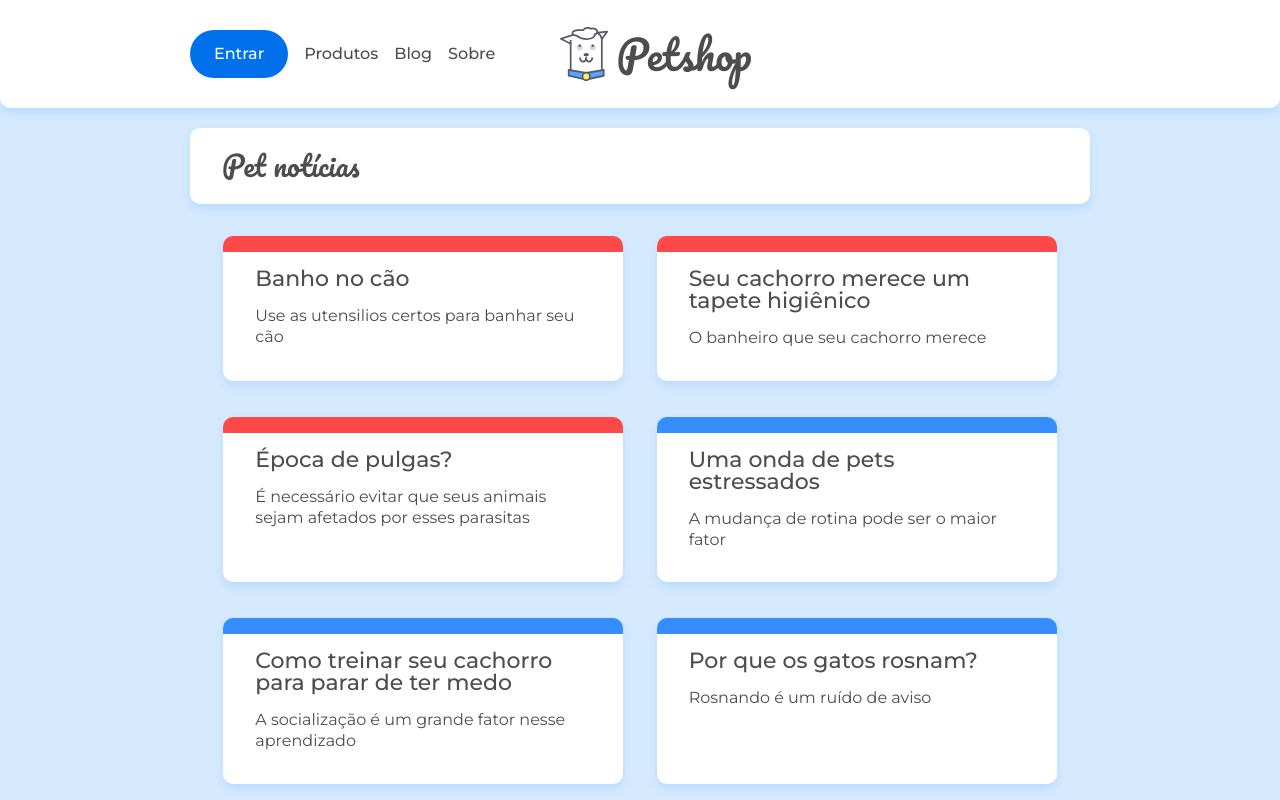
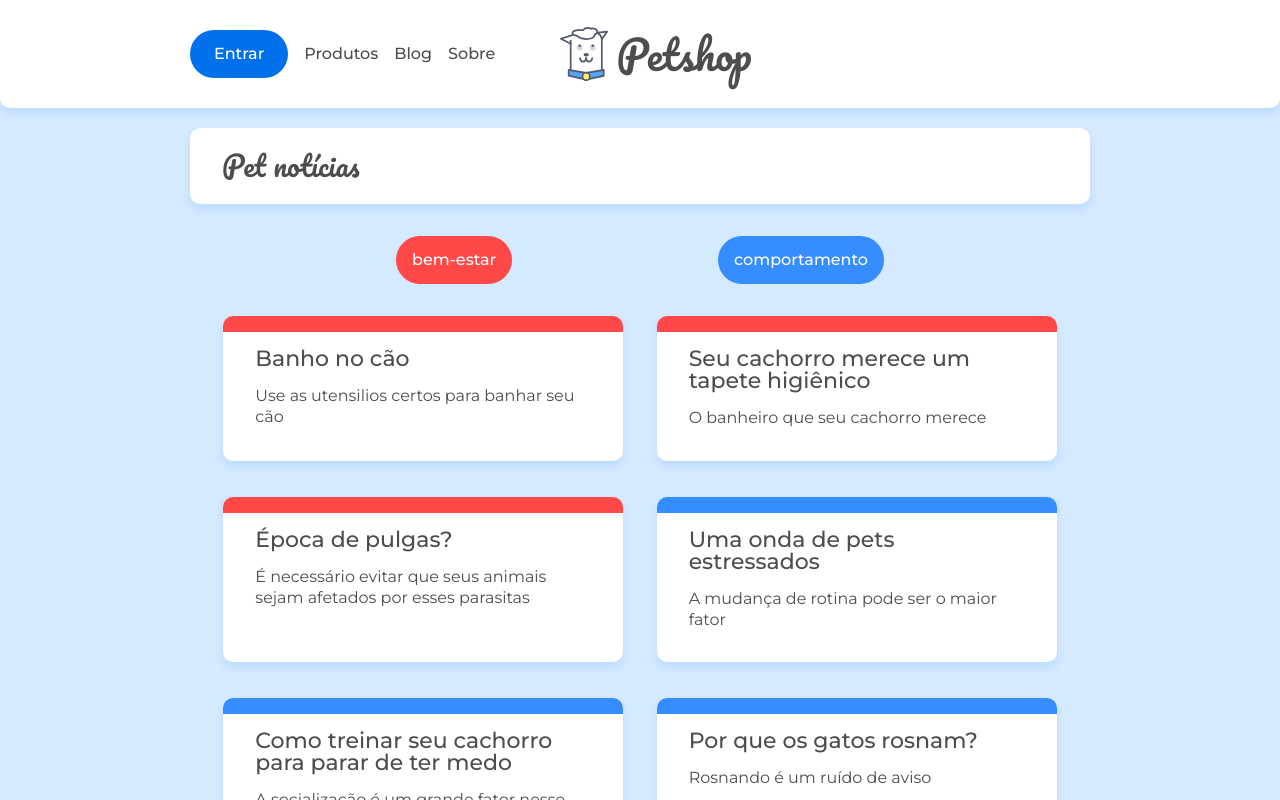
Before and after one commit to joaoeduardogomes/treino-react-js, a React (Create React App) app in the folder 03ReacRouter-SPA/petshop/: page / in a window 1280 px wide. Shown: the top 800 px of the page. Built offline with nearby package versions, Linux system fonts and the light colour scheme; data requests are answered from the project's data file.

Commit message:
React Router - finished lesson 4

```diff
--- a/03ReacRouter-SPA/petshop/src/App.jsx
+++ b/03ReacRouter-SPA/petshop/src/App.jsx
@@ -1,13 +1,13 @@
 // Usamos o React Router Dom em: https://www.npmjs.com/package/react-router-dom
 import React from 'react'
 import './assets/css/base/base.css'
-import { BrowserRouter as Router, Route, Routes } from 'react-router-dom';
+import { BrowserRouter as Router, Route, Routes } from 'react-router-dom'; //Routes é a forma nova do Switch
 
 import Home from './paginas/Home'
 import Sobre from './paginas/Sobre'
 import Pagina404 from './paginas/Pagina404'
 import Cabecalho from './components/Cabecalho'
-import Post from './paginas/post';
+import Post from './paginas/Post';
 
 function App() {
 
--- /dev/null
+++ b/03ReacRouter-SPA/petshop/src/components/ListaCategorias.jsx
@@ -0,0 +1,29 @@
+import React, {useState, useEffect} from 'react';
+import { Link } from 'react-router-dom';
+import {busca} from '../api/api';
+import '../assets/css/blog.css';
+
+const ListaCategorias = () => {
+
+    const[categorias, setCategorias] = useState([]);
+
+    useEffect(() => {
+        busca(`/categorias`, setCategorias)
+    }, []);
+
+    return (
+        <ul className="lista-categorias container flex">
+            {
+                categorias.map((categoria) => (
+                    <Link to={`categoria/${categoria.id}`}>
+                        <li className={`lista-categorias__categoria lista-categorias__categoria--${categoria.id}`}>
+                            {categoria.nome}
+                        </li>
+                    </Link>
+                ))
+            }
+        </ul>
+    );
+}
+
+export default ListaCategorias;
--- a/03ReacRouter-SPA/petshop/src/paginas/Home.jsx
+++ b/03ReacRouter-SPA/petshop/src/paginas/Home.jsx
@@ -1,5 +1,6 @@
 import React from 'react'
 import ListaPost from '../components/ListaPost'
+import ListaCategorias from '../components/ListaCategorias'
 
 const Home = () => {
 
@@ -8,12 +9,7 @@
       <div className="container">
         <h2 className="titulo-pagina">Pet notícias</h2>
       </div>
-      {/* <section className="container flex flex--centro">
-      <article className="cartao post">
-        <h2 className="cartao__titulo">Banho no cão</h2>
-        <p className="cartao__texto">A maioria dos cães prefere pular a hora do banho, mas o banho desempenha um papel importante na saúde do pelo e da pele do seu cão, ajudando a mantê-lo limpo e livre de sujeira e parasitas. Ter os produtos certos pode ajudá-lo a se sentir mais confortável.</p>
-      </article>
-    </section> */}
+      <ListaCategorias />
       <ListaPost url={'/posts'} />
     </main>
   )
--- a/03ReacRouter-SPA/petshop/src/paginas/post.jsx
+++ b/03ReacRouter-SPA/petshop/src/paginas/post.jsx
@@ -1,14 +1,17 @@
 import React, {useState, useEffect} from 'react';
 import { busca } from '../api/api';
 import '../assets/css/post.css';
-import {useParams} from 'react-router-dom';
+import {useParams, useNavigate} from 'react-router-dom';
 
 const Post = () => {
+    let navegar = useNavigate(); //useNavigate é a forma nova do useHistory
     const {id} = useParams();
     const[post, setPost] = useState({})
 
     useEffect(() => {
-        busca(`/posts/${id}`, setPost)
+        busca(`/posts/${id}`, setPost).catch(() => {
+            navegar('/404'); //se for alterada a url, a renderização será redirecionada para a rota '404'
+        });
     }, [id]);
 
     return (
```
Also changed, not shown: 03ReacRouter-SPA/petshop/src/paginas/Categoria.jsx (added, +14 -0 lines).
